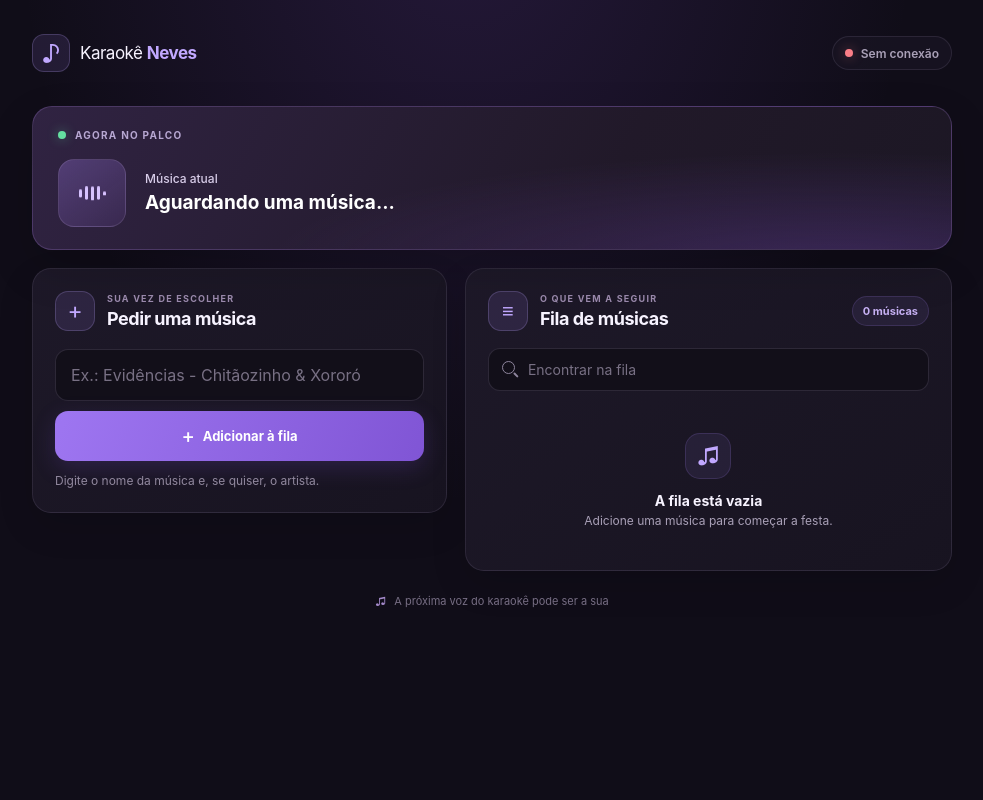
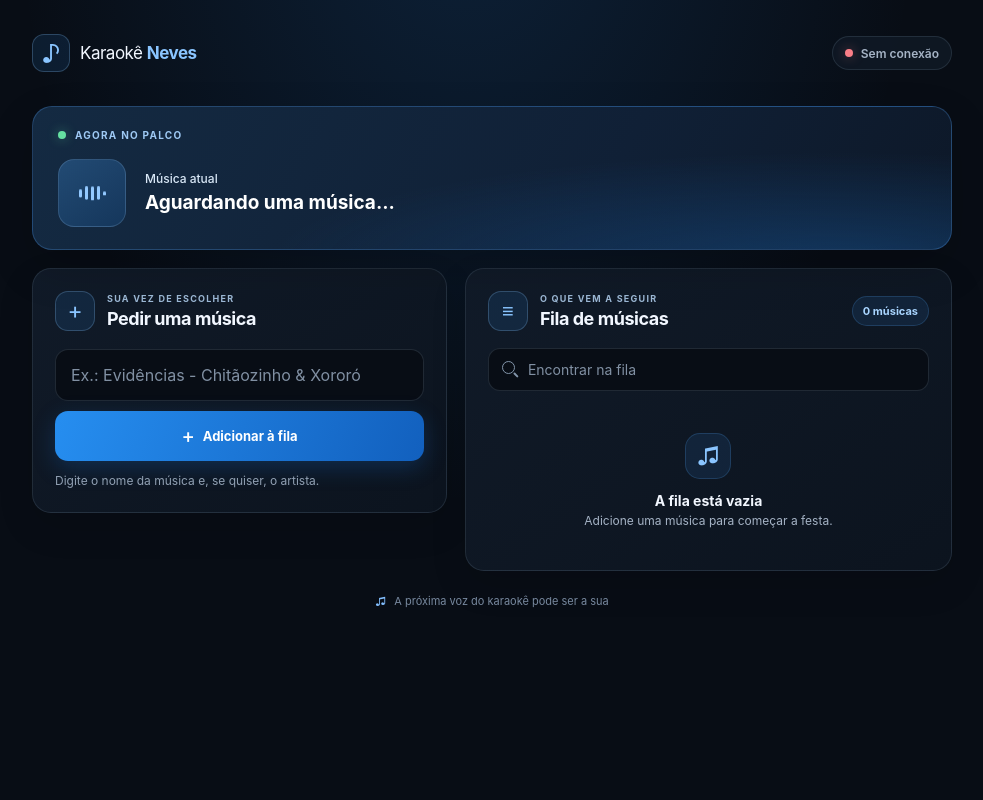
Before and after one commit to jnalencar/karaokeneves, a Flask app: page / in a window 1280 px wide. Shown: the whole page, without its empty margins (148-1131 px from the left). Run offline with Flask 3, Linux system fonts and the light colour scheme; some libraries are stand-ins or nearby versions.

Commit message:
Switch karaoke UI to blue and black theme
Co-authored-by: Copilot <223556219+Copilot@users.noreply.github.com>

```diff
--- a/services/entry_screen/templates/entry.html
+++ b/services/entry_screen/templates/entry.html
@@ -3,7 +3,7 @@
 <head>
     <meta charset="UTF-8">
     <meta name="viewport" content="width=device-width, initial-scale=1.0">
-    <meta name="theme-color" content="#100d18">
+    <meta name="theme-color" content="#080d15">
     <title>Karaokê Neves</title>
     <link rel="stylesheet" href="{{ url_for('static', filename='styles/entry.css') }}">
 </head>
--- a/services/web_interface/templates/index.html
+++ b/services/web_interface/templates/index.html
@@ -3,7 +3,7 @@
 <head>
     <meta charset="UTF-8">
     <meta name="viewport" content="width=device-width, initial-scale=1, viewport-fit=cover">
-    <meta name="theme-color" content="#110d1b">
+    <meta name="theme-color" content="#080d15">
     <title>Controles | Karaokê Neves</title>
     <link rel="stylesheet" href="{{ url_for('static', filename='styles/index.css') }}">
     <script src="https://cdnjs.cloudflare.com/ajax/libs/socket.io/4.0.1/socket.io.js" defer></script>
--- a/services/web_interface/templates/styles/index.css
+++ b/services/web_interface/templates/styles/index.css
@@ -1,16 +1,16 @@
 :root {
     color-scheme: dark;
     font-family: Inter, ui-sans-serif, system-ui, -apple-system, BlinkMacSystemFont, "Segoe UI", sans-serif;
-    background: #100d18;
-    color: #f7f3ff;
+    background: #080d15;
+    color: #f2f7ff;
     font-synthesis: none;
     text-rendering: optimizeLegibility;
-    --surface: #191523;
-    --surface-raised: #211b2c;
-    --surface-border: rgba(224, 207, 255, 0.1);
-    --text-muted: #a9a0b7;
-    --purple: #a987ff;
-    --purple-bright: #c1a8ff;
+    --surface: #111a27;
+    --surface-raised: #172437;
+    --surface-border: rgba(177, 208, 239, 0.12);
+    --text-muted: #a5b3c5;
+    --blue: #3b91f5;
+    --blue-bright: #8ac5ff;
     --green: #64e0a1;
 }
 
@@ -23,8 +23,8 @@ body {
     min-height: 100vh;
     margin: 0;
     background:
-        radial-gradient(ellipse at 48% -15%, rgba(119, 70, 192, 0.2), transparent 48%),
-        #100d18;
+        radial-gradient(ellipse at 48% -15%, rgba(31, 113, 196, 0.2), transparent 48%),
+        #080d15;
 }
 
 button,
@@ -72,10 +72,10 @@ a:focus-visible {
     height: 38px;
     flex: 0 0 auto;
     place-items: center;
-    border: 1px solid rgba(193, 168, 255, 0.22);
+    border: 1px solid rgba(137, 193, 245, 0.25);
     border-radius: 12px;
-    background: rgba(169, 135, 255, 0.12);
-    color: var(--purple-bright);
+    background: rgba(42, 122, 200, 0.15);
+    color: var(--blue-bright);
     font-size: 24px;
 }
 
@@ -85,7 +85,7 @@ a:focus-visible {
 }
 
 .brand-name strong {
-    color: var(--purple-bright);
+    color: var(--blue-bright);
 }
 
 .connection-status {
@@ -96,7 +96,7 @@ a:focus-visible {
     padding: 0 12px;
     border: 1px solid var(--surface-border);
     border-radius: 99px;
-    background: rgba(25, 21, 35, 0.78);
+    background: rgba(17, 26, 39, 0.82);
     color: var(--text-muted);
     font-size: 12px;
     font-weight: 600;
@@ -137,17 +137,17 @@ a:focus-visible {
     position: relative;
     overflow: hidden;
     padding: 19px 21px 20px;
-    border: 1px solid rgba(192, 152, 255, 0.2);
+    border: 1px solid rgba(89, 166, 255, 0.25);
     border-radius: 20px;
     background:
-        radial-gradient(ellipse at 88% 110%, rgba(97, 60, 154, 0.42), transparent 50%),
-        linear-gradient(118deg, #302342, #211929 62%, #1c1724);
+        radial-gradient(ellipse at 88% 110%, rgba(24, 93, 164, 0.42), transparent 50%),
+        linear-gradient(118deg, #142a42, #102036 62%, #0d1828);
     box-shadow: 0 18px 45px rgba(0, 0, 0, 0.16);
 }
 
 .section-kicker {
     margin: 0;
-    color: #b7a7d2;
+    color: #9ec9f4;
     font-size: 10px;
     font-weight: 750;
     letter-spacing: 1.25px;
@@ -173,9 +173,9 @@ a:focus-visible {
     height: 58px;
     flex: 0 0 auto;
     place-items: center;
-    border: 1px solid rgba(228, 210, 255, 0.13);
+    border: 1px solid rgba(164, 205, 244, 0.18);
     border-radius: 16px;
-    background: linear-gradient(145deg, rgba(175, 136, 255, 0.28), rgba(103, 71, 150, 0.22));
+    background: linear-gradient(145deg, rgba(70, 154, 235, 0.3), rgba(25, 91, 157, 0.3));
 }
 
 .equalizer {
@@ -189,7 +189,7 @@ a:focus-visible {
     width: 3px;
     height: 9px;
     border-radius: 4px;
-    background: #d7c2ff;
+    background: #93c9ff;
     animation: equalize 850ms ease-in-out infinite alternate;
 }
 
@@ -221,7 +221,7 @@ a:focus-visible {
 
 .track-info h1 {
     margin: 0 0 5px;
-    color: #d8cde9;
+    color: #d9e8f7;
     font-size: 12px;
     font-weight: 550;
 }
@@ -281,7 +281,7 @@ button:disabled {
     padding: 20px;
     border: 1px solid var(--surface-border);
     border-radius: 19px;
-    background: linear-gradient(145deg, rgba(30, 25, 41, 0.98), rgba(24, 20, 33, 0.98));
+    background: linear-gradient(145deg, rgba(17, 27, 41, 0.98), rgba(12, 20, 31, 0.98));
     box-shadow: 0 14px 36px rgba(0, 0, 0, 0.12);
 }
 
@@ -299,7 +299,7 @@ button:disabled {
 }
 
 .card-heading .section-kicker {
-    color: #9c8bae;
+    color: #9db9d6;
     font-size: 9px;
 }
 
@@ -324,8 +324,8 @@ button:disabled {
 .search-field input {
     width: 100%;
     min-width: 0;
-    border: 1px solid rgba(224, 207, 255, 0.13);
-    background: #120f19;
+    border: 1px solid rgba(177, 208, 239, 0.14);
+    background: #080d15;
     color: #fff;
 }
 
@@ -338,25 +338,25 @@ button:disabled {
 
 #song-input::placeholder,
 .search-field input::placeholder {
-    color: #787084;
+    color: #8190a3;
     opacity: 1;
 }
 
 #song-input:focus,
 .search-field input:focus {
-    border-color: rgba(169, 135, 255, 0.65);
+    border-color: rgba(77, 161, 245, 0.7);
 }
 
 .primary-button {
     min-height: 50px;
     padding: 0 18px;
-    background: linear-gradient(110deg, #9e76f1, #8055d5);
-    box-shadow: 0 7px 22px rgba(116, 73, 195, 0.22);
+    background: linear-gradient(110deg, #268ef0, #1260be);
+    box-shadow: 0 7px 22px rgba(25, 113, 210, 0.25);
     color: #fff;
 }
 
 .primary-button:hover:not(:disabled) {
-    background: linear-gradient(110deg, #ad8bfa, #9068e1);
+    background: linear-gradient(110deg, #4aa5ff, #1b79de);
 }
 
 .primary-button > span {
@@ -366,7 +366,7 @@ button:disabled {
 
 .helper-text {
     margin: 11px 0 0;
-    color: #91889e;
+    color: #91a0b3;
     font-size: 12px;
     line-height: 1.5;
 }
@@ -381,10 +381,10 @@ button:disabled {
 .queue-count {
     flex: 0 0 auto;
     padding: 7px 10px;
-    border: 1px solid rgba(169, 135, 255, 0.16);
+    border: 1px solid rgba(80, 157, 232, 0.22);
     border-radius: 99px;
-    background: rgba(169, 135, 255, 0.09);
-    color: #c6b0f3;
+    background: rgba(42, 122, 200, 0.14);
+    color: #a9d5ff;
     font-size: 11px;
     font-weight: 700;
 }
@@ -409,7 +409,7 @@ button:disabled {
     left: 14px;
     width: 13px;
     height: 13px;
-    border: 1.7px solid #8e859d;
+    border: 1.7px solid #8295aa;
     border-radius: 50%;
 }
 
@@ -421,7 +421,7 @@ button:disabled {
     height: 1.7px;
     transform: rotate(45deg);
     border-radius: 3px;
-    background: #8e859d;
+    background: #8295aa;
     content: "";
 }
 
@@ -490,10 +490,10 @@ button:disabled {
     width: 46px;
     height: 46px;
     place-items: center;
-    border: 1px solid rgba(169, 135, 255, 0.16);
+    border: 1px solid rgba(80, 157, 232, 0.22);
     border-radius: 15px;
-    background: rgba(169, 135, 255, 0.09);
-    color: var(--purple-bright);
+    background: rgba(42, 122, 200, 0.14);
+    color: var(--blue-bright);
     font-size: 23px;
 }
 
@@ -520,14 +520,14 @@ button:disabled {
 
 .footer-note {
     padding: 23px 10px 4px;
-    color: #766d83;
+    color: #77889e;
     font-size: 11px;
     text-align: center;
 }
 
 .footer-note span {
     margin-right: 5px;
-    color: #a58acb;
+    color: #83bfff;
 }
 
 .toast {
```
Also changed, not shown: other parts of services/web_interface/templates/styles/index.css (+14 -14 lines), services/entry_screen/static/styles/entry.css (+29 -29 lines), tests/test_player_and_entry.py (+2 -0 lines), tests/test_web_interface.py (+2 -0 lines).
